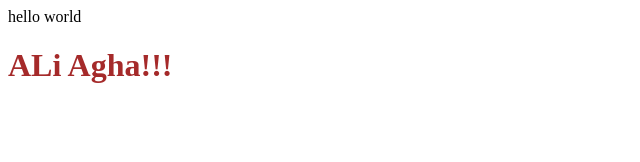
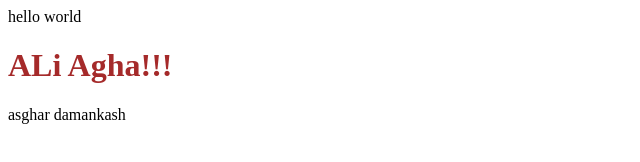
Before and after one commit to Alii1401/cs50xiran, a plain HTML site: page index.html in a window 1280 px wide. Shown: the whole page, without its empty margins (0-640 px from the left). Drawn offline with Linux system fonts and the light colour scheme.

Commit message:
one text

```diff
--- a/index.html
+++ b/index.html
@@ -9,5 +9,6 @@
 <body>
     hello world
     <h1 style="color: brown; text-align: left;">ALi Agha!!!</h1>
+    asghar damankash
 </body>
 </html>
```
